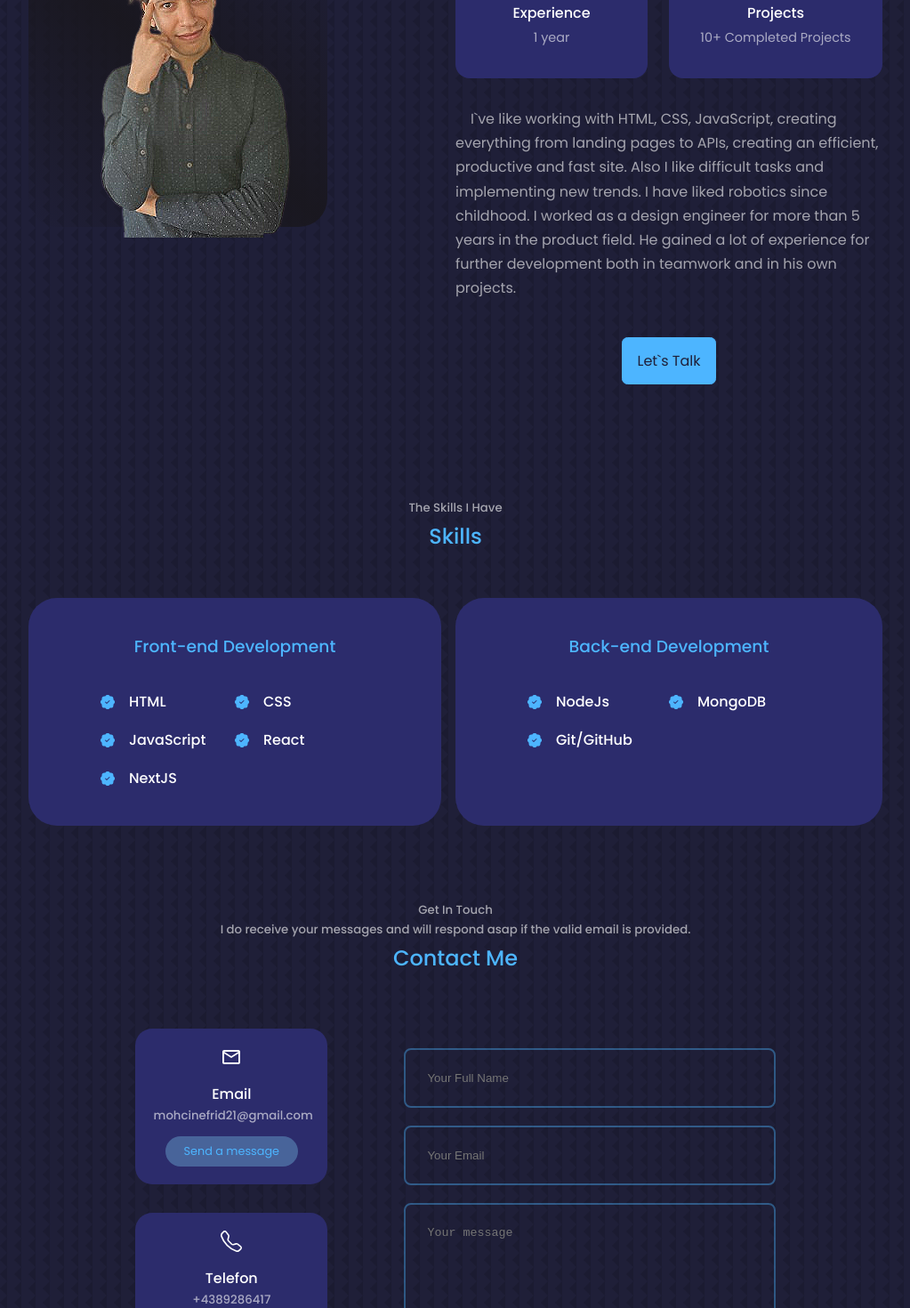
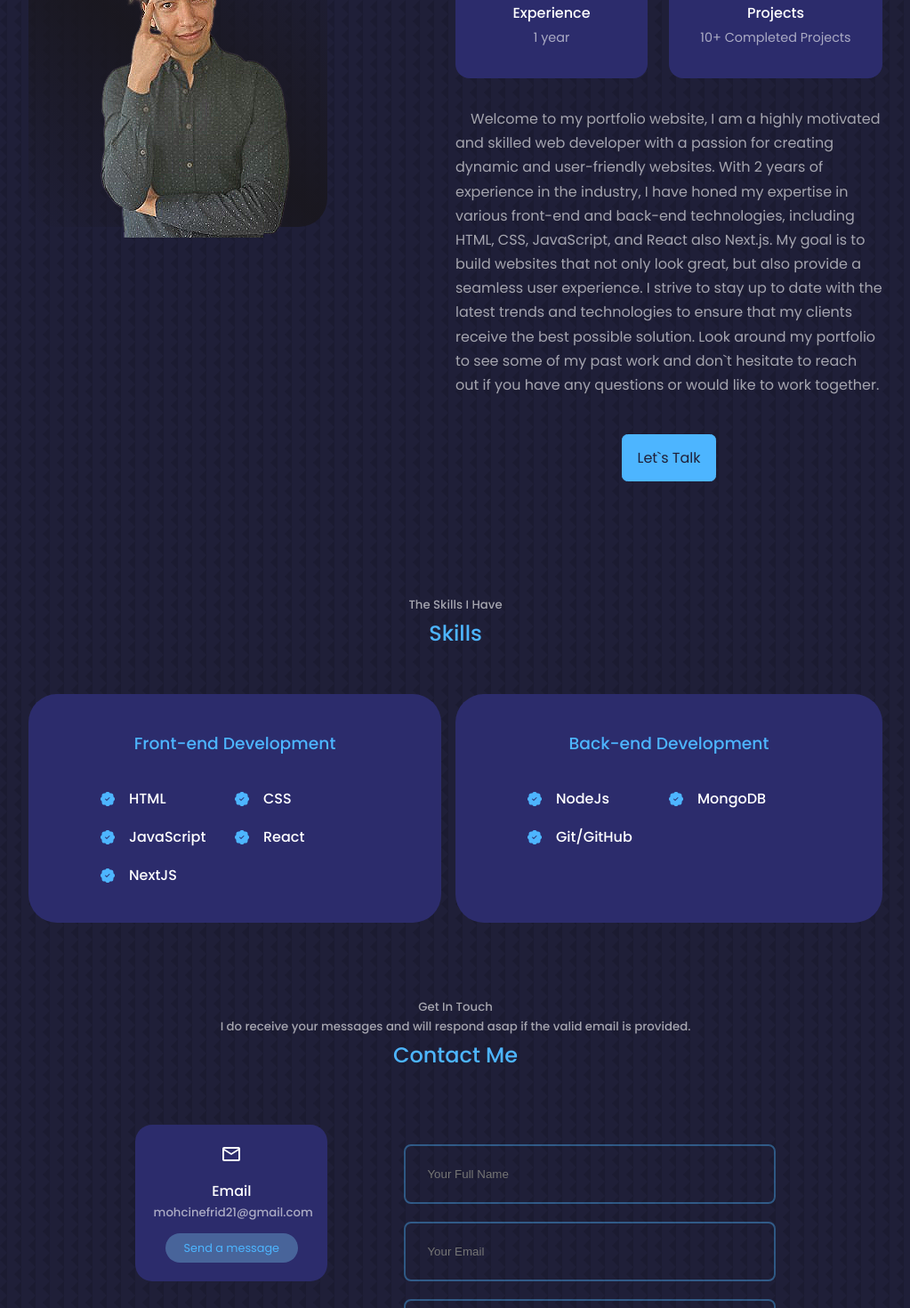
Before and after one commit to FunkyCod/portfolio-frid-mohcine-nextjs-2023, a Next.js app: page / in a window 1280 px wide. Shown: the part 1120-2590 px from the top of the page at 89% size, without its empty margins (128-1151 px from the left). Built offline with nearby package versions, Linux system fonts and the light colour scheme.

Commit message:
fix summary

```diff
--- a/src/components/Contact/Contact.jsx
+++ b/src/components/Contact/Contact.jsx
@@ -30,7 +30,7 @@ const Contact = () => {
           </article>
           <article className={styles.contact__option}>
             <BsTelephone className={styles.contact__optionIcon} />
-            <h4>Telefon</h4>
+            <h4>Phone number</h4>
             <h5>+4389286417</h5>
             <Link href="tel:+4389286417">Call or send message</Link>
           </article>
--- a/src/components/Intro/Intro.jsx
+++ b/src/components/Intro/Intro.jsx
@@ -36,13 +36,7 @@ const Intro = ({ setActiveNav }) => {
           </div>
 
           <p className={styles.introText}>
-            &nbsp;&nbsp;&nbsp;&nbsp;I`ve like working with HTML, CSS,
-            JavaScript, creating everything from landing pages to APIs, creating
-            an efficient, productive and fast site. Also I like difficult tasks
-            and implementing new trends. I have liked robotics since childhood.
-            I&nbsp;worked as a design engineer for more than 5 years in the
-            product field. He gained a lot of experience for further development
-            both in teamwork and in his own projects.
+            &nbsp;&nbsp;&nbsp;&nbsp;Welcome to my portfolio website, I am a highly motivated and skilled web developer with a passion for creating dynamic and user-friendly websites. With 2 years of experience in the industry, I have honed my expertise in various front-end and back-end technologies, including HTML, CSS, JavaScript, and React also Next.js.  My goal is to build websites that not only look great, but also provide a seamless user experience. I strive to stay up to date with the latest trends and technologies to ensure that my clients receive the best possible solution. Look around my portfolio to see some of my past work and don`t hesitate to reach out if you have any questions or would like to work together.
           </p>
 
           <div className={styles.about__btnBox}>
```
